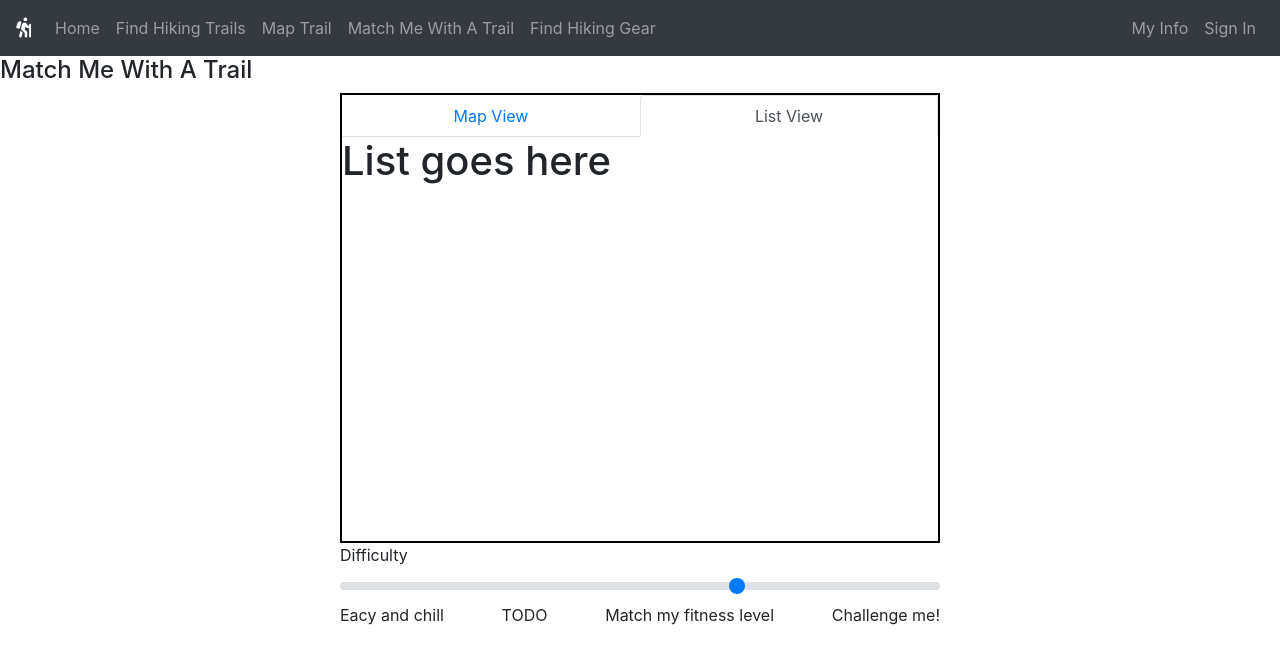
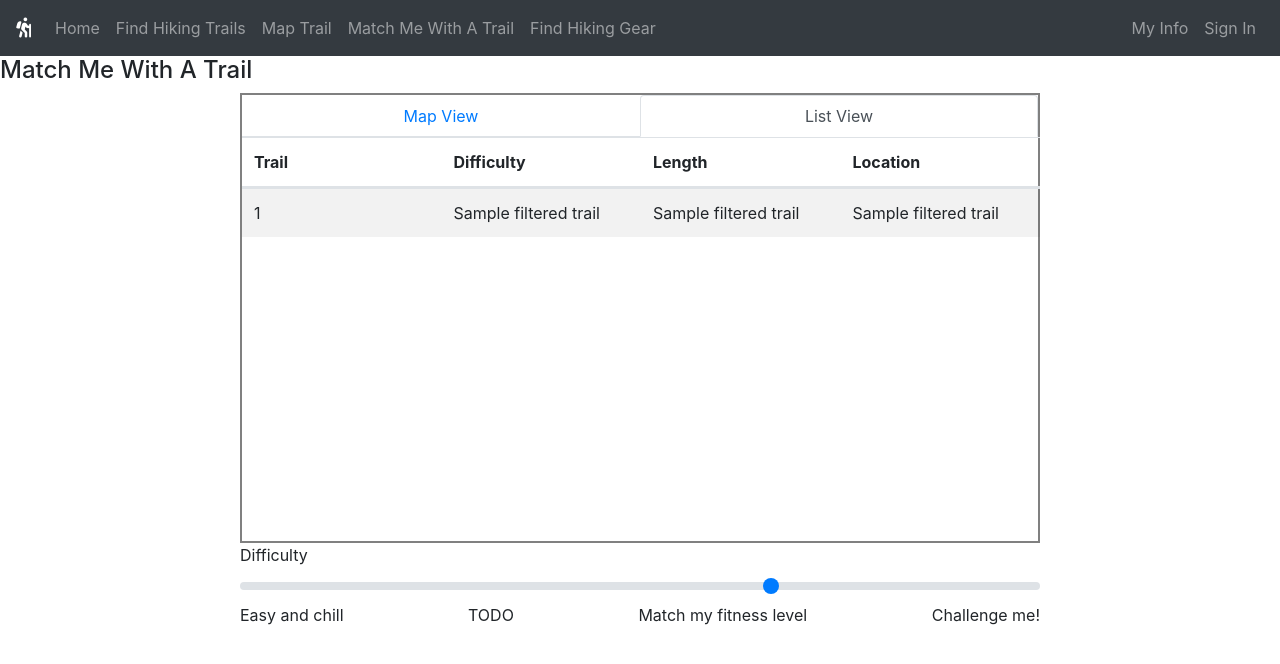
Before and after one commit to Harmony222/CS361_Kitty_Kontingent, a Flask app: template templates/match_me.html in a window 1280 px wide, after a click on "List View". Shown: the top 664 px of the page. Run offline with Flask 2, Linux system fonts and the light colour scheme; the template is opened without the code that fills it: most values are stand-ins (such as "Sample title", 1, 10 or a date in 2020); some libraries are stand-ins or nearby versions.

Commit message:
fill map and list view with trails

```diff
--- a/app.py
+++ b/app.py
@@ -1,7 +1,7 @@
 from flask import Flask, render_template, request, redirect
 from gear_functions import get_weather_data, get_trail_data, gear_evaluation
 from trail_list_functions import get_trails, list_table
-from match_me import get_map_api_key
+from match_me import filter_trails, filtered_trail_locations, get_map_api_key
 
 app = Flask(__name__)
 
@@ -27,12 +27,14 @@
 
 @app.route('/match_me')
 def match_me():
-    trail_list = ""
+    trails_list = get_trails(47.60621, -122.3321, 100)
+    filtered_trails = filter_trails(trails_list, 1)
+    location_list = filtered_trail_locations(filtered_trails)
     map_api_key = get_map_api_key()
     return render_template('match_me.html', title='Match Me With A Trail',
-                           active={'match_me': True}, map_api_key=map_api_key)
-    # , trail_list=trail_list,
-    #                        show_trails_map=show_trails_map)
+                           active={'match_me': True}, map_api_key=map_api_key,
+                           trails_list=trails_list, filtered_trails=filtered_trails,
+                           location_list=location_list)
 
 
 @app.route('/gear', methods=["GET"])
--- a/templates/match_me.html
+++ b/templates/match_me.html
@@ -8,45 +8,45 @@
     function initMap() {
         const location = {lat: 47.60621, lng: -122.3321};
         const map = new google.maps.Map(document.getElementById("map"), {
-            zoom: 10,
+            zoom: 8,
             center: location,
         });
         setMarkers(map);
     }
-    const LOCATIONS = [
-        ["A Trail", 47.6938241, -122.4157275, 1],
-        ["B Trail", 47.6278632, -122.3333217, 2],
-        ["C Trail", 47.654404, -122.3778202, 3]
-    ];
+    let LOCATIONS = {{ location_list | safe }};
+    // const LOCATIONS = [
+    //     ["A Trail", 47.6938241, -122.4157275, 1],
+    //     ["B Trail", 47.6278632, -122.3333217, 2],
+    //     ["C Trail", 47.654404, -122.3778202, 3]
+    // ];
     function setMarkers(map) {
-        const image = {
-            url: "https://developers.google.com/maps/documentation/javascript/examples/full/images/beachflag.png",
-            size: new google.maps.Size(20, 32),
-            origin: new google.maps.Point(0, 0),
-            anchor: new google.maps.Point(0, 32),
-        };
-        const shape = {
-            coords: [1, 1, 1, 20, 18, 20, 18, 1],
-            type: "poly",
+        const icons = {
+            red: { icon: "http://maps.google.com/mapfiles/kml/paddle/red-circle.png", },
+            yellow: { icon: "http://maps.google.com/mapfiles/kml/paddle/ylw-circle.png", },
+            green: { icon: "http://maps.google.com/mapfiles/kml/paddle/grn-circle.png", },
         };
         for (let i = 0; i < LOCATIONS.length; i++) {
             const trail = LOCATIONS[i];
             new google.maps.Marker({
-                position: { lat: trail[1], lng: trail[2] },
+                position: { lat: parseFloat(trail[1]), lng: parseFloat(trail[2]) },
                 map,
-                icon: image,
-                shape: shape,
+                // icon: icons['red'].icon,
                 title: trail[0],
-                zIndex: trail[3],
             });
+            // TODO: add InfoWindow() on click
         }
+    }
+    function filterSelected() {
+        // filter list with selected difficulty
+        let val = document.getElementById("slider-range").value;
+        alert(val);
     }
 </script>
 <style type="text/css">
   .map-list-pane {
       height: 450px;
-      width: 600px;
-      border: 2px solid black;
+      width: 800px;
+      border: 2px solid gray;
       display: block;
       margin: auto;
   }
@@ -55,7 +55,7 @@
       width: 100%;
   }
   .slider {
-      width: 600px;
+      width: 800px;
       display: block;
       margin: auto;
   }
@@ -65,8 +65,26 @@
       list-style: none;
       padding: 0
   }
+  /* scrollable table with fixed header */
+  table { min-width: 798px; }
+  thead, tbody tr {
+    display: table;
+    width: 100%;
+    table-layout: fixed;
+  }
+  tbody {
+    display: block;
+    max-height: 350px;
+    overflow-x: hidden;
+    overflow-y: scroll;
+  }
+  td {
+    overflow: hidden;
+    text-overflow: ellipsis;
+  }
 </style>
 <h4>Match Me With A Trail</h4>
+<meta id="location_list" data-name="{{ location_list }}">
 <div class="map-list-pane">
   <nav>
     <div class="nav nav-tabs nav-justified" id="nav-tab" role="tablist">
@@ -79,15 +97,37 @@
       <div id="map"></div>
     </div>
     <div class="tab-pane" id="list-view" role="tabpanel" aria-labelledby="list-view-tab">
-      <h1>List goes here</h1>
+      <div id="scrollTable">
+      <table class="table table-striped header-fixed">
+        <thead>
+          <tr>
+            <th scope="col">Trail</th>
+            <th scope="col">Difficulty</th>
+            <th scope="col">Length</th>
+            <th scope="col">Location</th>
+          </tr>
+          </thead>
+          <tbody>
+          {% for r in filtered_trails %}
+          <tr>
+            <td>{{ r[0] }}</td>
+            <td>{{ r[1] }}</td>
+            <td>{{ r[2] }}</td>
+            <td>{{ r[3] }}</td>
+          </tr>
+          {% endfor %}
+          </tbody>
+      </table>
+        </div>
     </div>
   </div>
 </div>
+<!--TODO: change to modal-->
 <div class="slider">
   <label for="slider-range">Difficulty</label>
-  <input type="range" class="custom-range" min="0" max="3" id="slider-range">
+  <input type="range" class="custom-range" min="0" max="3" id="slider-range" onclick="filterSelected()">
   <ul class="difficulty-list">
-    <li>Eacy and chill</li>
+    <li>Easy and chill</li>
     <li>TODO</li>
     <li>Match my fitness level</li>
     <li>Challenge me!</li>
```
Also changed, not shown: match_me.py (+18 -0 lines).
